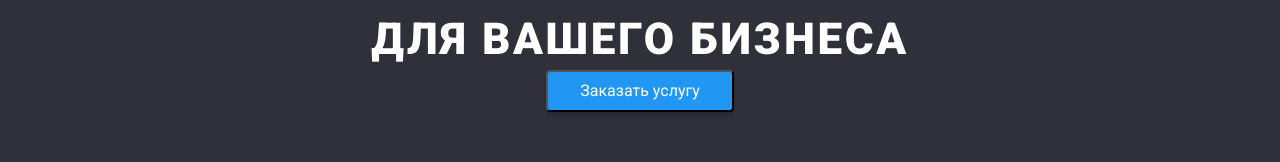
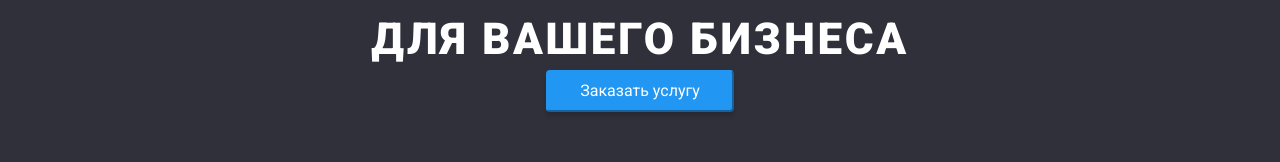
Before and after one commit to AndreiKrai/goit-markup-hw-03, a plain HTML site: page index.html in a window 1280 px wide. Shown: the part 225-387 px from the top of the page. Drawn offline with nearby package versions, Linux system fonts and the light colour scheme.

Commit message:
btn border

```diff
--- a/css/styles.css
+++ b/css/styles.css
@@ -109,6 +109,7 @@ section {
   border-radius: 4px;
   background-color: var(--accent-color);
   padding: 10px 32px;
+  border-color: var(--accent-color);
 }
 /*----------Feauters-----------*/
 .feauters {
```
